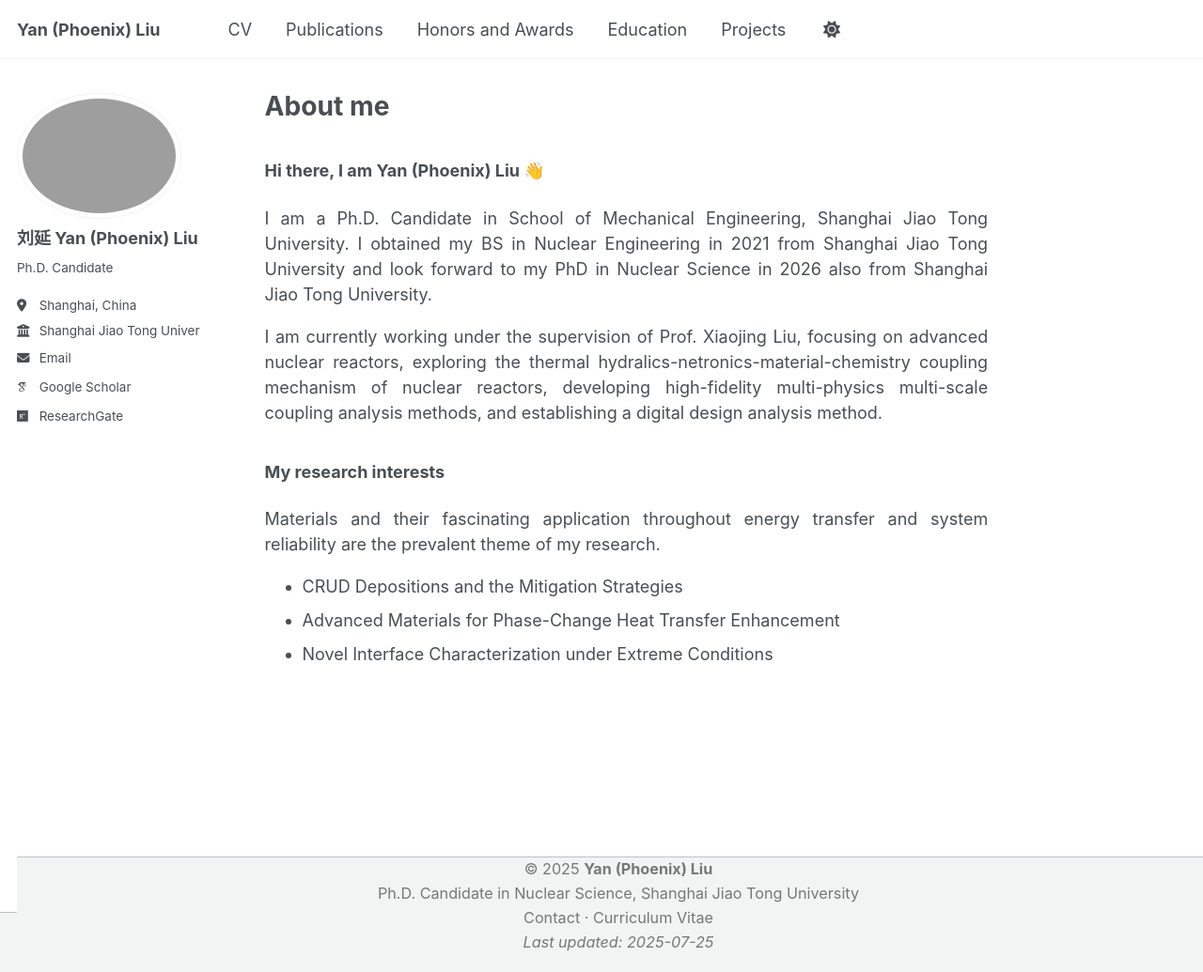
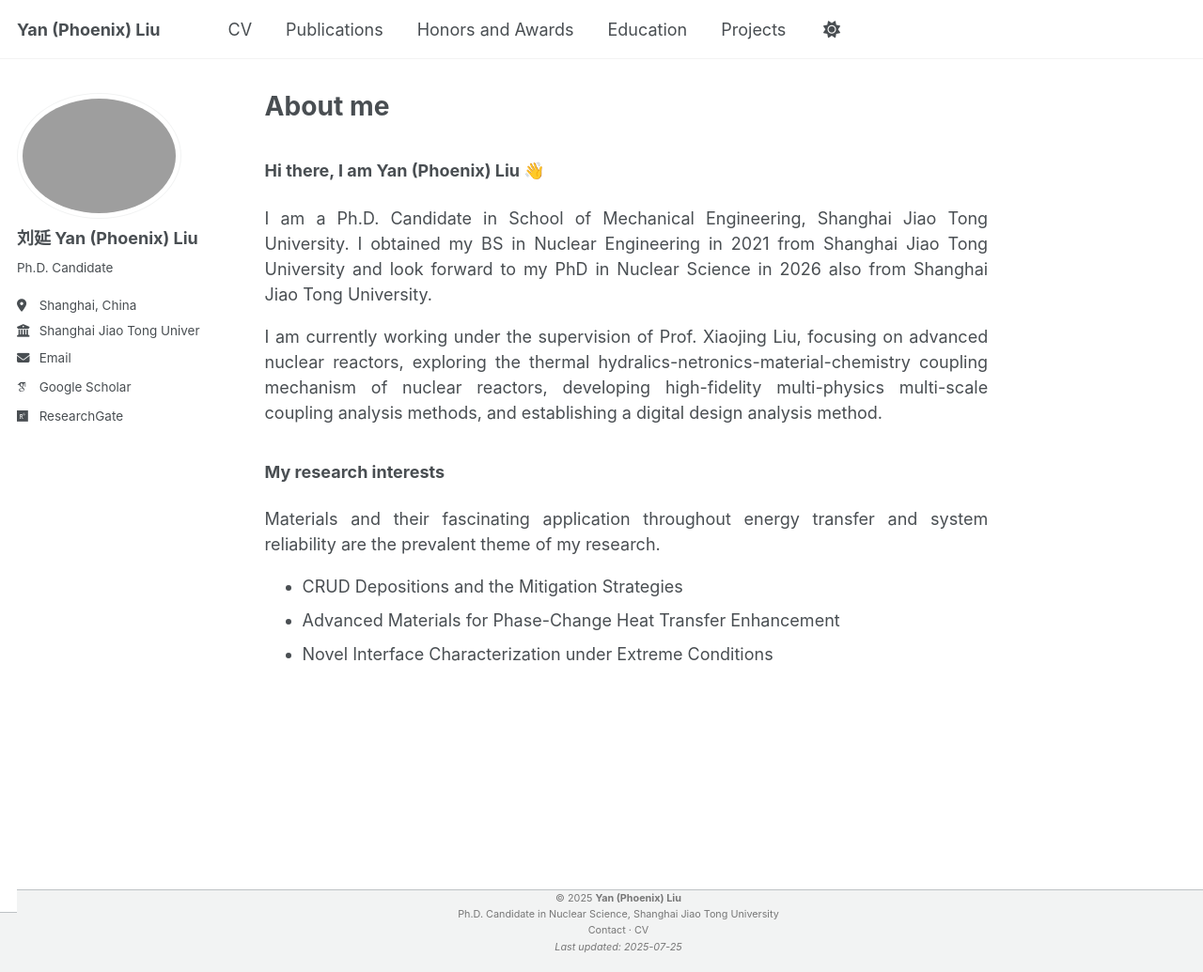
Before and after one commit to YanPhoenixLiu/yanphoenixliu.github.io, a Jekyll site: the page built from _pages/about.md, in a window 1280 px wide and 1035 px high. Shown: the whole window at 94% size. Built offline with Jekyll 4.4.1, drawn with Linux system fonts in a browser that asks for light colours; some web fonts are replaced; a script that is not in the unit is left out.

Commit message:
Update footer.html

```diff
--- a/_includes/footer.html
+++ b/_includes/footer.html
@@ -30,12 +30,12 @@
 <!-- ======================== CUSTOM FOOTER ======================== -->
 
 <footer class="page__footer">
-  <div style="text-align: center; font-size: 0.9rem; color: #777; line-height: 1.6;">
+  <div style="text-align: center; font-size: 0.6rem; color: #777; line-height: 1.6;">
     © 2025 <strong>Yan (Phoenix) Liu</strong><br>
     Ph.D. Candidate in Nuclear Science, Shanghai Jiao Tong University
     <br>
     <a href="mailto:yanliu0729@outlook.com">Contact</a> ·
-    <a href="/cv/">Curriculum Vitae</a>
+    <a href="/cv/">CV</a>
     <br>
     <em>Last updated: {{ "now" | date: "%Y-%m-%d" }}</em>
   </div>
```
